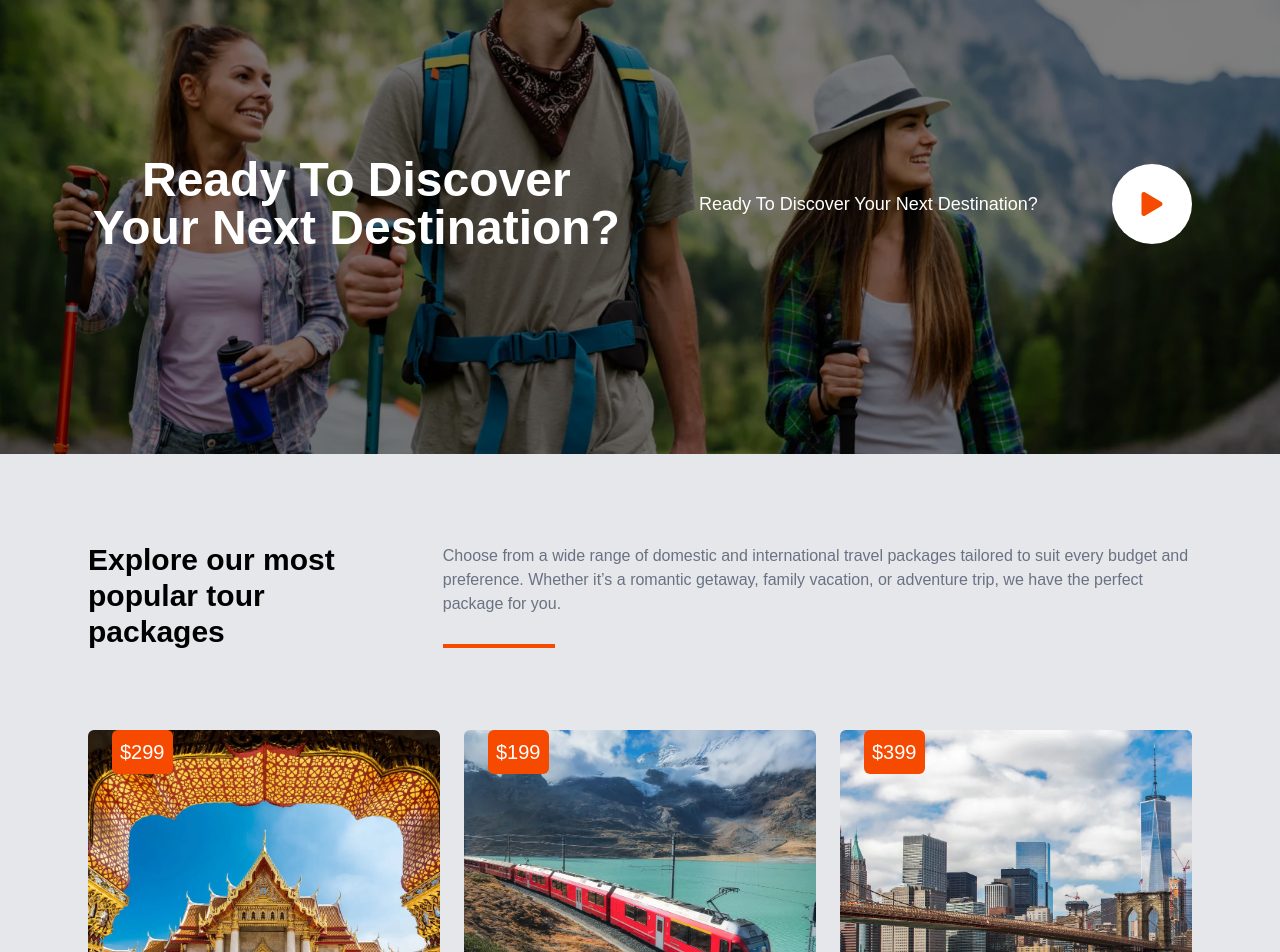
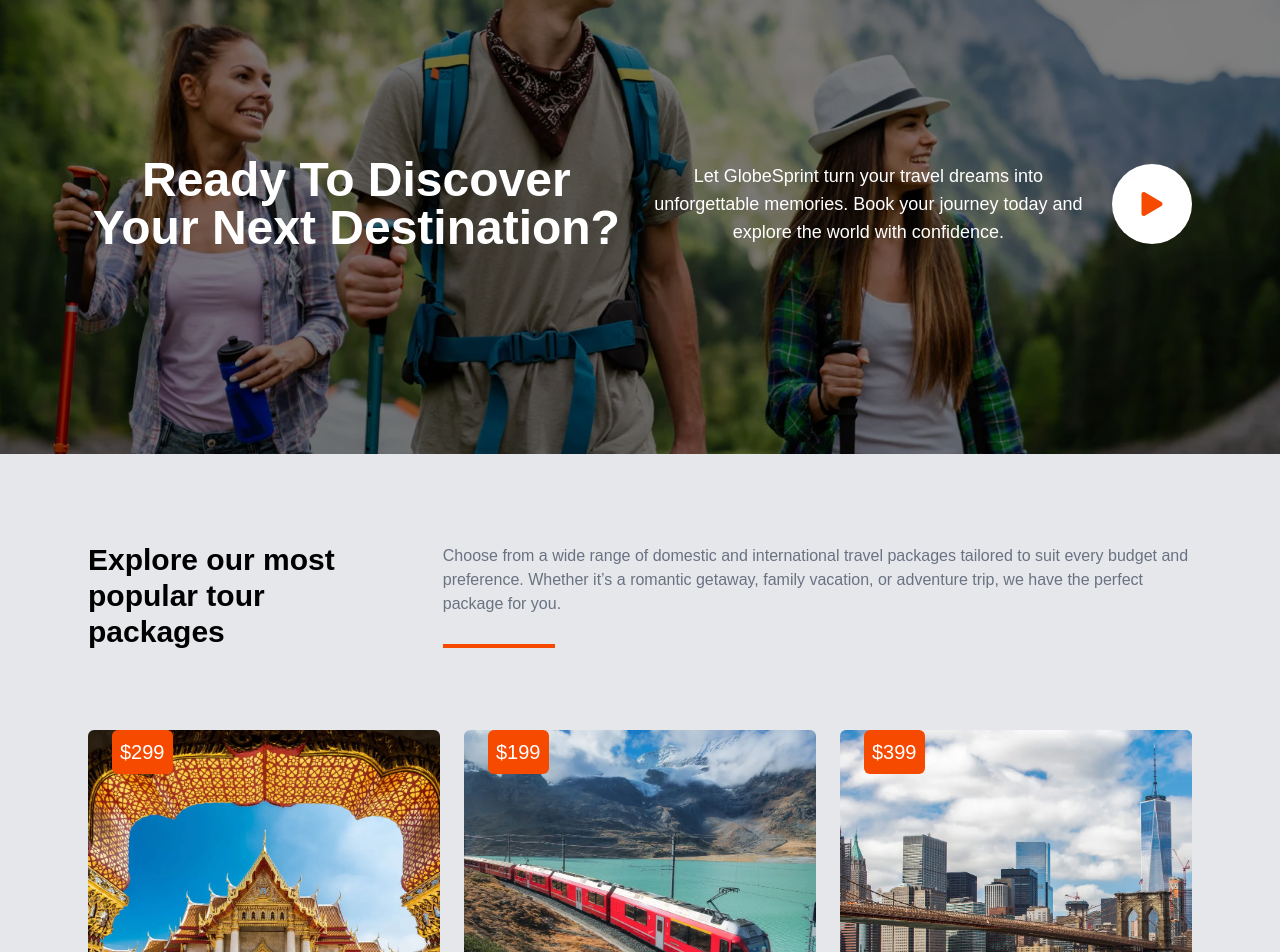
Before and after one commit to OmVikramSingh07/travelwebsite, a React (Vite) app: page / in a window 1280 px wide. Shown: the part 2972-3924 px from the top of the page. Built offline with nearby package versions, Linux system fonts and the light colour scheme; a web font is replaced by a local one.

Commit message:
ctaOne section

```diff
--- a/src/sections/CtaOne.jsx
+++ b/src/sections/CtaOne.jsx
@@ -22,7 +22,7 @@ function CtaOne() {
       {/* content part */}
     <div className='relative z-10 flex felx-col justify-center items-center gap-5'>
       <h1 data-aos="zoom-in" data-aos-delay="100" className='lg:text-5xl text-3xl font-fakhwang font-semibold text-white lg:w-[60%] w-full text-center capitalize'>Ready To Discover Your Next Destination?</h1>
-      <p data-aos="zoom-in" data-aos-delay="200" className='text-white lg:w-[50%] w-full text-lg text-center'>Ready To Discover Your Next Destination?</p>
+      <p data-aos="zoom-in" data-aos-delay="200" className='text-white lg:w-[50%] w-full text-lg text-center'>Let GlobeSprint turn your travel dreams into unforgettable memories. Book your journey today and explore the world with confidence.</p>
       <div data-aos="zoom-in" data-aos-delay="300" className='bg-white lg:p-7 p-4 rounded-full'>
           <FaPlay className='text-orange-600 text-2xl'/>
       </div>
```
